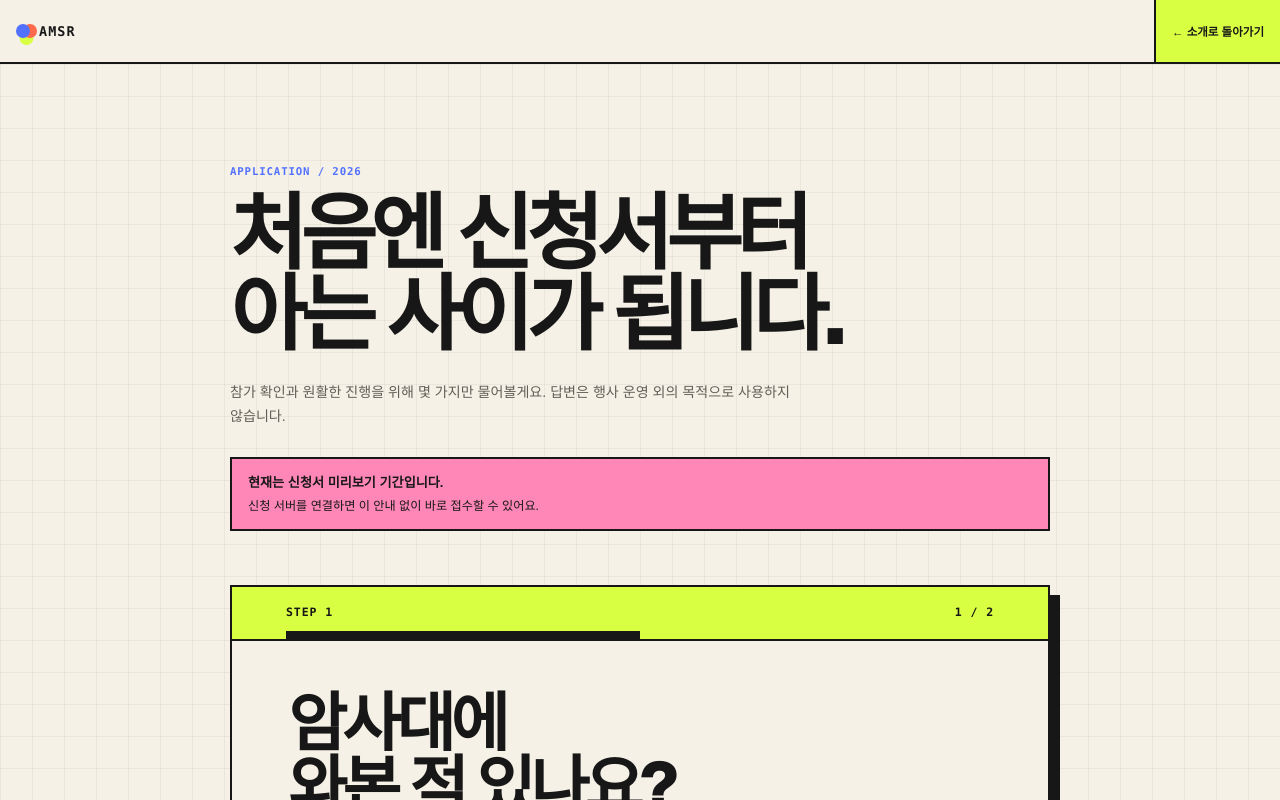
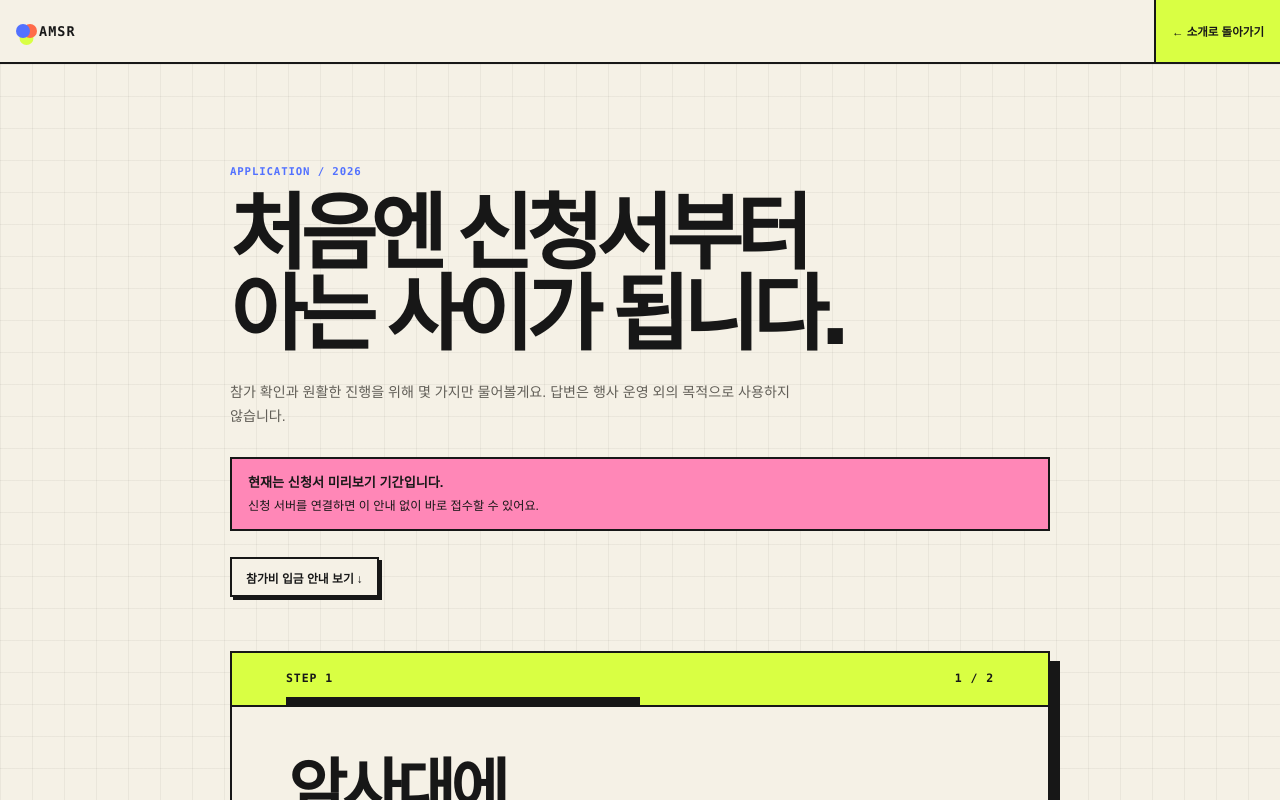
Before and after one commit to Todari/amsr, a Next.js app in the folder web/: page /apply in a window 1280 px wide. Shown: the top 800 px of the page. Built offline with nearby package versions, Linux system fonts and the light colour scheme.

Commit message:
feat: "입금 계좌 안내 - 신청 페이지 상단·홈 참가비에 추가"

```diff
--- a/web/src/app/apply/ApplicationForm.tsx
+++ b/web/src/app/apply/ApplicationForm.tsx
@@ -2,6 +2,7 @@
 
 import { FormEvent, useMemo, useState } from "react";
 import Link from "next/link";
+import PaymentInfo from "./PaymentInfo";
 import styles from "./ApplicationForm.module.css";
 
 type AttendanceType = "" | "first" | "returning";
@@ -121,7 +122,6 @@ export default function ApplicationForm({ applicationsOpen }: Props) {
   const [touchedFields, setTouchedFields] = useState<TouchedFields>({});
   const [submissionError, setSubmissionError] = useState("");
   const [submitting, setSubmitting] = useState(false);
-  const [accountCopied, setAccountCopied] = useState(false);
   const [submitted, setSubmitted] = useState(false);
 
   const progress = useMemo(() => `${Math.round((step / 2) * 100)}%`, [step]);
@@ -207,28 +207,7 @@ export default function ApplicationForm({ applicationsOpen }: Props) {
         <span>DONE!</span>
         <h2>신청서를 받았어요.</h2>
         <p>아래 계좌로 참가비를 입금해 주세요. 입금이 확인되면 참가 확정 안내를 보내드려요.</p>
-        <div className={styles.payment}>
-          <div>
-            <span>참가비</span>
-            <strong>45,000원</strong>
-          </div>
-          <div>
-            <span>입금 계좌</span>
-            <strong>토스뱅크 100117758134</strong>
-            <small>예금주 이태훈 · 신청하신 분 이름으로 입금해 주세요.</small>
-          </div>
-          <button
-            type="button"
-            onClick={() => {
-              navigator.clipboard?.writeText("45000원 토스뱅크 이태훈 100117758134").then(
-                () => setAccountCopied(true),
-                () => setAccountCopied(false),
-              );
-            }}
-          >
-            {accountCopied ? "계좌 정보 복사됨 ✓" : "계좌 정보 복사"}
-          </button>
-        </div>
+        <PaymentInfo />
         <Link href="/">아무사람대잔치 소개로 돌아가기 ↗</Link>
       </section>
     );
--- /dev/null
+++ b/web/src/app/apply/PaymentInfo.tsx
@@ -0,0 +1,33 @@
+"use client";
+
+import { useState } from "react";
+import styles from "./ApplicationForm.module.css";
+
+export default function PaymentInfo() {
+  const [copied, setCopied] = useState(false);
+
+  return (
+    <div className={styles.payment}>
+      <div>
+        <span>참가비</span>
+        <strong>45,000원</strong>
+      </div>
+      <div>
+        <span>입금 계좌</span>
+        <strong>토스뱅크 100117758134</strong>
+        <small>예금주 이태훈 · 신청하신 분 이름으로 입금해 주세요.</small>
+      </div>
+      <button
+        type="button"
+        onClick={() => {
+          navigator.clipboard?.writeText("45000원 토스뱅크 이태훈 100117758134").then(
+            () => setCopied(true),
+            () => setCopied(false),
+          );
+        }}
+      >
+        {copied ? "계좌 정보 복사됨 ✓" : "계좌 정보 복사"}
+      </button>
+    </div>
+  );
+}
--- a/web/src/app/apply/page.tsx
+++ b/web/src/app/apply/page.tsx
@@ -1,6 +1,7 @@
 import type { Metadata } from "next";
 import Link from "next/link";
 import ApplicationForm from "./ApplicationForm";
+import PaymentInfo from "./PaymentInfo";
 
 export const metadata: Metadata = {
   title: "참가 신청 | 아무사람대잔치",
@@ -33,6 +34,10 @@ export default function ApplyPage() {
             <span>신청 서버를 연결하면 이 안내 없이 바로 접수할 수 있어요.</span>
           </div>
         )}
+        <details className="apply-payment">
+          <summary>참가비 입금 안내 보기 ↓</summary>
+          <PaymentInfo />
+        </details>
       </section>
 
       <ApplicationForm applicationsOpen={applicationsOpen} />
--- a/web/src/app/globals.css
+++ b/web/src/app/globals.css
@@ -748,6 +748,32 @@ textarea:focus-visible {
 
 .preview-notice strong { font-size: 0.82rem; }
 
+.apply-payment { margin-top: 26px; }
+
+.apply-payment summary {
+  display: inline-flex;
+  align-items: center;
+  min-height: 40px;
+  padding: 0 14px;
+  border: 2px solid var(--ink);
+  background: var(--paper);
+  cursor: pointer;
+  list-style: none;
+  font-size: 0.74rem;
+  font-weight: 900;
+  box-shadow: 3px 3px 0 var(--ink);
+  user-select: none;
+}
+
+.apply-payment summary::-webkit-details-marker { display: none; }
+.apply-payment[open] summary { background: var(--acid); }
+
+.fact-sub {
+  font-size: 0.76rem;
+  font-weight: 700;
+  opacity: 0.85;
+}
+
 @media (min-width: 760px) {
   .site-frame { border-inline-width: 2px; }
   .topbar { grid-template-columns: 1fr auto auto; }
```
Also changed, not shown: web/src/app/page.tsx (+7 -1 lines).
